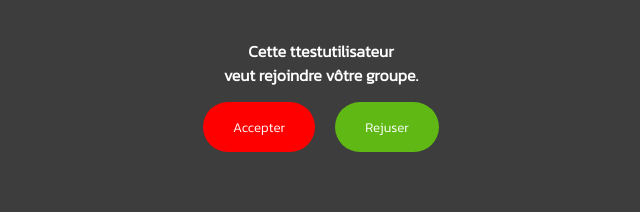
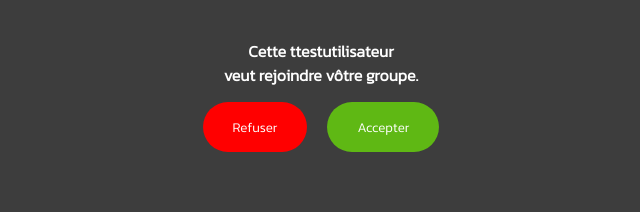
Before and after one commit to Hetic-Project/Connectify, a PHP site: page /Page/publications.php in a window 1280 px wide. Shown: the part 235-447 px from the top of the page, without its empty margins (319-959 px from the left). Run offline with PHP 8.4, Linux system fonts and the light colour scheme.

Commit message:
Correction bug publication

```diff
--- a/client/Page/publications.php
+++ b/client/Page/publications.php
@@ -34,8 +34,8 @@ session_start();
                         <h4 class="invitationText textWhite">Cette ttestutilisateur<br>veut rejoindre vôtre groupe.</h4>
 
                         <div class="containerInvitationButton">
-                                <button class="invitationButton textWhite red">Accepter</button>
-                                <button class="invitationButton textWhite green">Rejuser</button>
+                                <button class="invitationButton textWhite red">Refuser</button>
+                                <button class="invitationButton textWhite green">Accepter</button>
                         </div>
                 </div>
                 <?php include "containerpublication.php" ?>
--- a/client/css/publications.css
+++ b/client/css/publications.css
@@ -30,7 +30,6 @@
 }
 
 .profileButtonInvitation {
-    /* width: calc(100vw - 60px); */
     display: flex;
     flex-direction: row;
     align-items: center;
@@ -106,3 +105,11 @@
 .titrePublication{
     margin: 15px 0px;
 }
+
+.red:hover{
+    background-color:#CB0000;
+}
+
+.green:hover{
+    background-color: #3E7A0C;
+}
```
